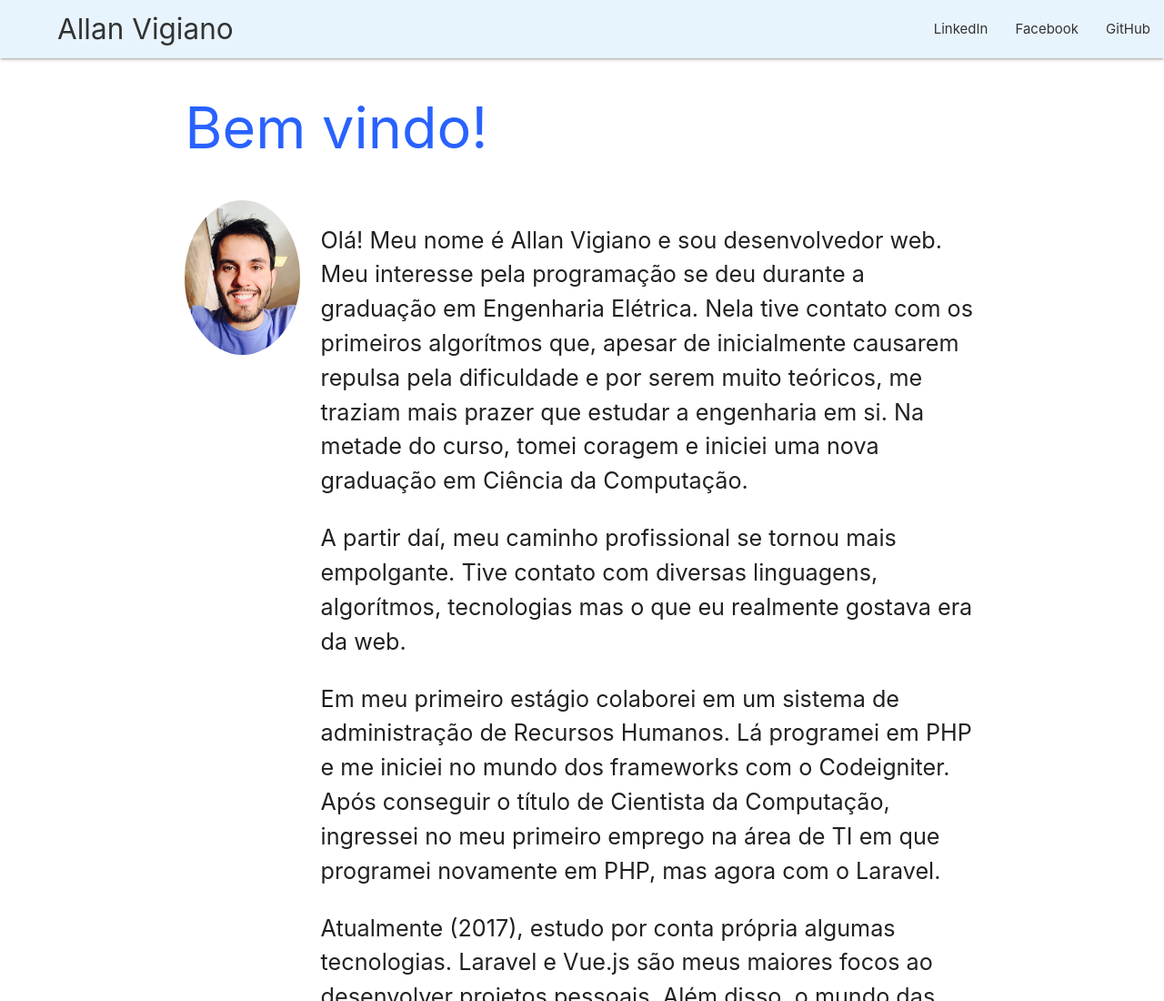
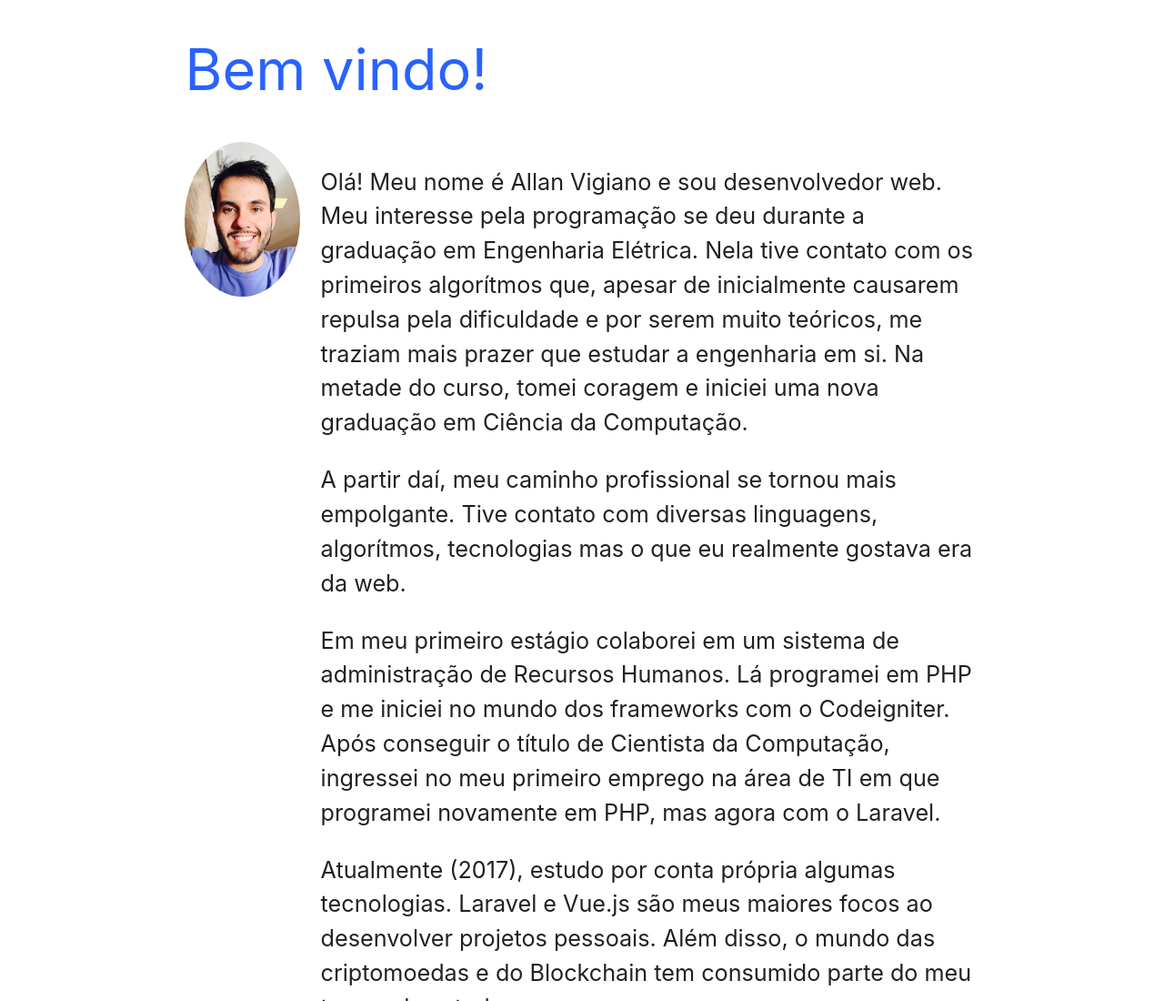
Before and after one commit to allanvigiano/allanvigiano.github.io, a plain HTML site: page index.html in a window 1280 px wide. Shown: the top 1100 px of the page at 91% size. Drawn offline with nearby package versions, Linux system fonts and the light colour scheme.

Commit message:
Exclusão do header

```diff
--- a/index.html
+++ b/index.html
@@ -1,6 +1,7 @@
 <!DOCTYPE html>
 <html>
 <head>
+    <title>Allan Vigiano - Github</title>
     <meta http-equiv="Content-Type" content="text/html; charset=utf-8">
 
     <!--Import Google Icon Font-->
@@ -21,18 +22,6 @@
     <meta name="viewport" content="width=device-width, initial-scale=1.0"/>
 </head>
 <body>
-<div class="navbar-fixed">
-    <nav style="opacity: 0.8;">
-        <div class="nav-wrapper blue lighten-5">
-            <a href="#" class="brand-logo black-text" style="padding-left: 2em">Allan Vigiano</a>
-            <ul id="nav-mobile" class="right hide-on-med-and-down">
-                <li><a href="http://www.linkedin.com/in/allanvigiano" class="black-text">LinkedIn</a></li>
-                <li><a href="https://www.facebook.com/allanvigiano" class="black-text">Facebook</a></li>
-                <li><a href="https://github.com/allanvigiano/" class="black-text">GitHub</a></li>
-            </ul>
-        </div>
-    </nav>
-</div>
 <div class="container">
     <div class="row">
         <div class="col l12">
```
